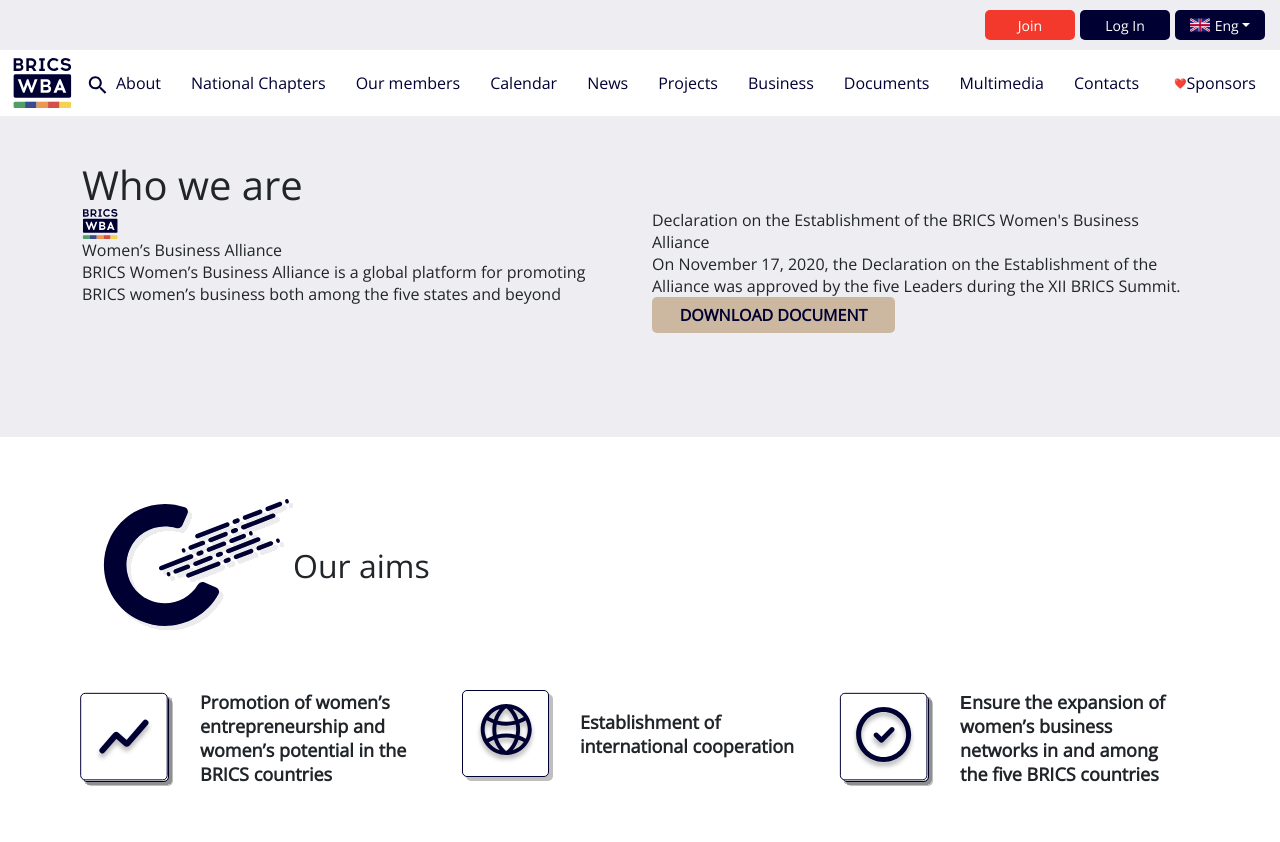
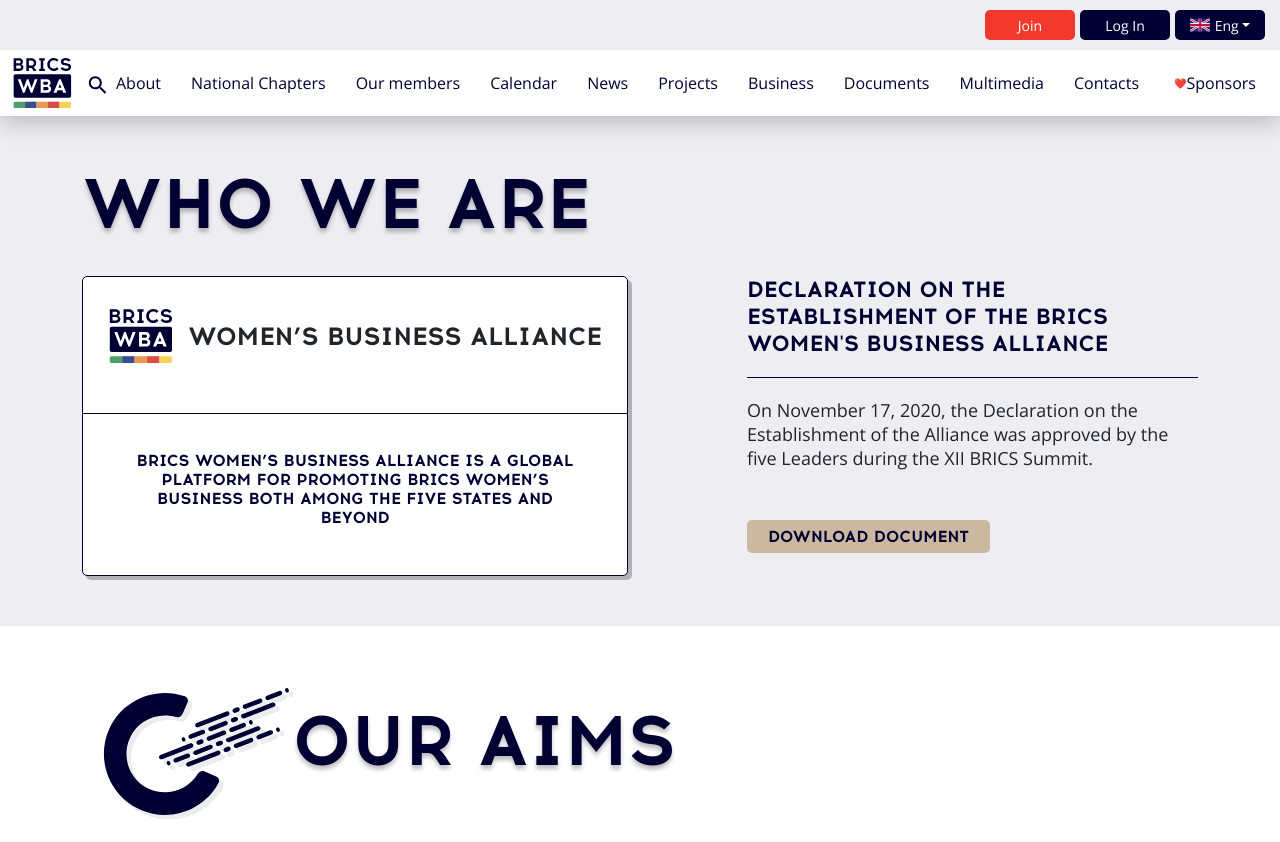
Before and after one commit to dmazikin/brics, a website: page src/about.html in a window 1280 px wide. Shown: the top 842 px of the page. Drawn offline with nearby package versions, Linux system fonts and the light colour scheme; files that its build step writes are made by us from their sources; files whose address does not match are found by name.

Commit message:
переделал первыый экран о нас

```diff
--- a/src/about.html
+++ b/src/about.html
@@ -103,12 +103,13 @@
         </nav>
     </header>
     <!-- /.header -->
+    <div class="body-page">
         <section class="about country_bg-gray">
             <div class="container">
                 <h1 class="about-title">Who we are</h1>
                 <div class="about-promo">
                     <div class="row">
-                    <div class="col-12 col-lg-12 col-xl-6">
+                        <div class="col-12 col-md-12 col-lg-6">
                             <div class="about-promo-left">
                                 <div class="about-promo-left-top">
                                     <img src="icons/logo.svg" alt="" class="about-promo-left-img" />
@@ -120,7 +121,7 @@
                             </div>
                             <!-- /.about-promo-left -->
                         </div>
-                    <div class="col-12 col-lg-12 col-xl-6">
+                        <div class="col-12 col-md-12 col-lg-5 offset-lg-1">
                             <div class="about-promo-right">
                                 <div class="about-promo-right-top">
                                     Declaration on the Establishment of the BRICS Women's Business Alliance
@@ -349,6 +350,8 @@
             </div>
         </section>
         <!-- /.about -->
+        </div>
+        <!-- /.body-page -->
         <footer class="footer">
             <div class="container-fluid footer-container">
                 <div class="row footer-wrapper">
--- a/src/sass/blocks/_about.scss
+++ b/src/sass/blocks/_about.scss
@@ -14,6 +14,95 @@
         background: #000033;
         border-radius: 5px;
         padding: 4px;
+    }
+}
+
+.about-title {
+    color: #003;
+    text-shadow: 0px 4px 4px rgba(0, 0, 0, 0.25);
+    font-family: "Acrom Bold", sans-serif;
+    font-size: 70px;
+    font-style: normal;
+    font-weight: 400;
+    line-height: normal;
+    text-transform: uppercase;
+    margin-bottom: 30px;
+}
+
+.about-promo-left {
+    border-radius: 5px;
+    border: 1px solid #003;
+    background: #FFF;
+    box-shadow: 4px 4px 0px 0px rgba(0, 0, 0, 0.25);
+    min-height: 300px;
+}
+
+.about-promo-left-top {
+    display: flex;
+    justify-content: center;
+    font-family: "Acrom Bold", sans-serif;
+    padding-left: 20px;
+    padding-right: 20px;
+    text-transform: uppercase;
+    align-items: center;
+    padding-top: 32px;
+    padding-bottom: 50px;
+    border-bottom: 1px solid #000033;
+}
+
+.about-promo-left-img {
+    width: 65px;
+}
+
+.about-promo-left-title {
+    font-size: 25px;
+    margin-left: 15px;
+}
+
+.about-promo-left-bottom {
+    padding: 37px;
+    text-align: center;
+    color: #003;
+    text-align: center;
+    font-family: "Acrom Bold", sans-serif;
+    font-size: 16px;
+    font-style: normal;
+    font-weight: 700;
+    line-height: normal;
+    text-transform: uppercase;
+}
+
+.about-promo-right-top {
+    color: #003;
+    font-family: "Acrom Bold", sans-serif;
+    font-size: 22px;
+    font-style: normal;
+    font-weight: 700;
+    line-height: normal;
+    text-transform: uppercase;
+    padding-bottom: 20px;
+    border-bottom: 1px solid #000033;
+    margin-bottom: 20px;
+}
+
+.about-promo-right-bottom {
+    font-size: 18px;
+}
+
+.btn__about-download {
+    color: #003;
+    text-align: center;
+    font-family: "Acrom Bold", sans-serif;
+    font-size: 16px;
+    font-style: normal;
+    font-weight: 700;
+    line-height: normal;
+    text-transform: uppercase;
+    margin-top: 50px;
+    &:hover {
+        color: #003;
+        background: #CCB8A0;
+        box-shadow: 4px 4px 0px 0px rgba(0, 0, 0, 0.25);
     }
 }
 
@@ -86,7 +175,7 @@
     position: relative;
     min-height: 321px;
     padding-top: 45px;
-    padding-bottom: 20px;
+    padding-bottom: 50px;
     &-desc {
         color: #003;
         font-size: 18px;
--- a/src/sass/blocks/_mobile.scss
+++ b/src/sass/blocks/_mobile.scss
@@ -139,8 +139,6 @@
     }
     .about-promo-right {
         text-align: center;
-        padding-left: 72px;
-        padding-right: 72px;
     }
     .about-promo-right-bottom {
         margin-top: 25px;
@@ -667,6 +665,14 @@
         img {
             width: 150px;
         }
+    }
+    .about-promo-left-title {
+        font-size: 20px;
+    }
+    .about-promo-left-top {
+        padding-left: 10px;
+        padding-right: 10px;
+        padding-bottom: 30px;
     }
     .timeline-list-type::before {
         border: none;
@@ -1199,6 +1205,20 @@
     .btn-add-photo {
         margin-bottom: 20px;
     }
+    .about-promo-left-title {
+        font-size: 15px;
+        margin-left: 0;
+    }
+    .about-promo-right-top {
+        font-size: 15px;
+    }
+    .about-promo-right-bottom {
+        font-size: 15px;
+    }
+    .about-promo-left-bottom {
+        padding: 0;
+        padding-top: 20px;
+    }
 }
 
 @media (max-width: 320px) {
@@ -1246,9 +1266,6 @@
         padding-left: 0;
         padding-right: 0;
     }
-    .about-promo-left-title {
-        font-size: 14px;
-    }
     .about-promo-left-bottom,
     .about-promo-right {
         padding: 0;
```
Also changed, not shown: dist/about.html, dist/css/style.min.css. Lines whose indentation alone changed are shown as unchanged.
